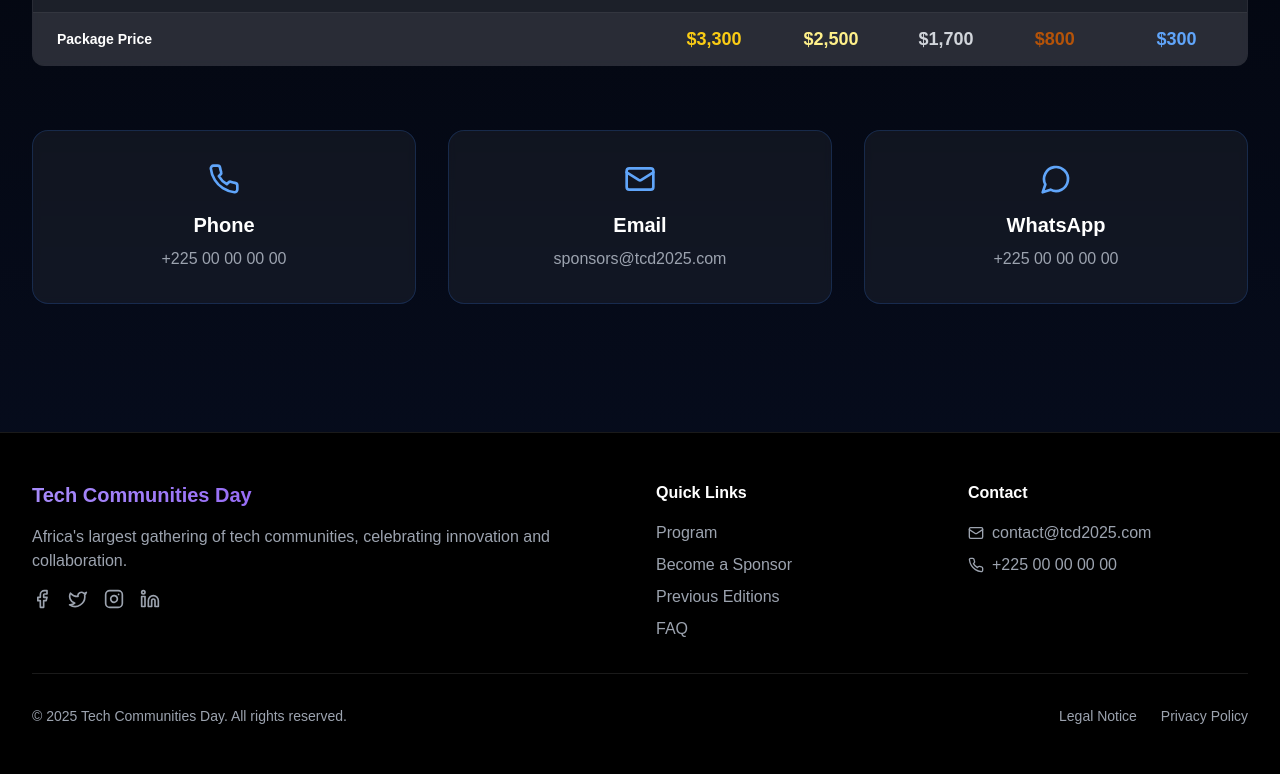
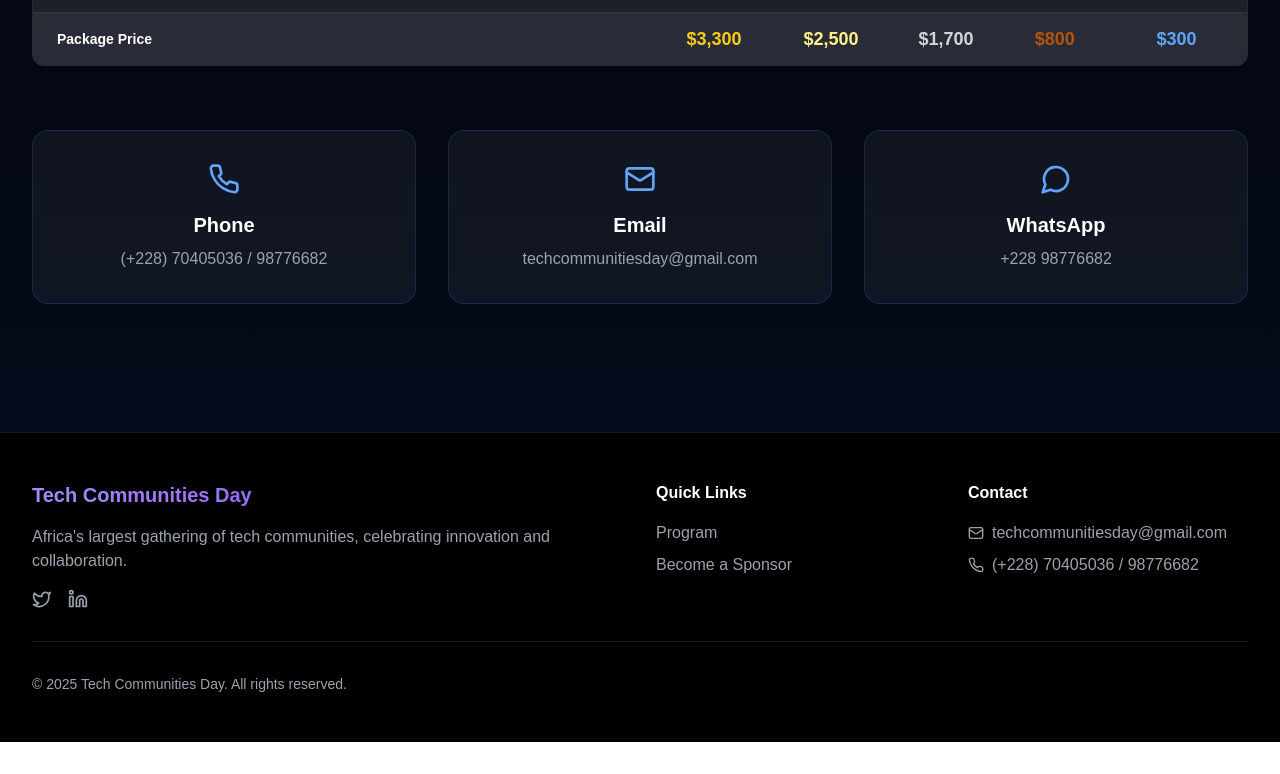
Before and after one commit to agnilondapakou/hyver, a React (Vite) app: page /tech-communities-day in a window 1280 px wide. Shown: the part 2401-3175 px from the top of the page. After the commit the page ends 3143 px from the top, so only its background shows below. Built offline with nearby package versions, Linux system fonts and the light colour scheme; a web font is replaced by a local one.

Commit message:
add right contact informations

```diff
--- a/src/components/TCDFooter.tsx
+++ b/src/components/TCDFooter.tsx
@@ -17,15 +17,9 @@
             </p>
             <div className="flex space-x-4">
               <a href="#" className="text-gray-400 hover:text-violet-400 transition-colors">
-                <Facebook className="w-5 h-5" />
-              </a>
-              <a href="#" className="text-gray-400 hover:text-violet-400 transition-colors">
                 <Twitter className="w-5 h-5" />
               </a>
-              <a href="#" className="text-gray-400 hover:text-violet-400 transition-colors">
-                <Instagram className="w-5 h-5" />
-              </a>
-              <a href="#" className="text-gray-400 hover:text-violet-400 transition-colors">
+              <a href="https://www.linkedin.com/company/tech-comm-day" target='_blank' className="text-gray-400 hover:text-violet-400 transition-colors">
                 <Linkedin className="w-5 h-5" />
               </a>
             </div>
@@ -45,16 +39,6 @@
                   Become a Sponsor
                 </a>
               </li>
-              <li>
-                <a href="#" className="text-gray-400 hover:text-white transition-colors">
-                  Previous Editions
-                </a>
-              </li>
-              <li>
-                <a href="#" className="text-gray-400 hover:text-white transition-colors">
-                  FAQ
-                </a>
-              </li>
             </ul>
           </div>
 
@@ -63,15 +47,15 @@
             <h4 className="text-white font-semibold mb-4">Contact</h4>
             <ul className="space-y-2">
               <li>
-                <a href="mailto:contact@tcd2025.com" className="text-gray-400 hover:text-white transition-colors flex items-center gap-2">
+                <a href="mailto:techcommunitiesday@gmail.com" className="text-gray-400 hover:text-white transition-colors flex items-center gap-2">
                   <Mail className="w-4 h-4" />
-                  contact@tcd2025.com
+                  techcommunitiesday@gmail.com
                 </a>
               </li>
               <li>
-                <a href="tel:+22500000000" className="text-gray-400 hover:text-white transition-colors flex items-center gap-2">
+                <a href="tel:+22898776682" className="text-gray-400 hover:text-white transition-colors flex items-center gap-2">
                   <Phone className="w-4 h-4" />
-                  +225 00 00 00 00
+                  (+228) 70405036 / 98776682
                 </a>
               </li>
             </ul>
@@ -84,14 +68,6 @@
             <p className="text-gray-400 text-sm">
               © {currentYear} Tech Communities Day. All rights reserved.
             </p>
-            <div className="flex space-x-6 mt-4 md:mt-0">
-              <a href="#" className="text-gray-400 hover:text-white text-sm">
-                Legal Notice
-              </a>
-              <a href="#" className="text-gray-400 hover:text-white text-sm">
-                Privacy Policy
-              </a>
-            </div>
           </div>
         </div>
       </div>
--- a/src/pages/TechCommunitiesDay.tsx
+++ b/src/pages/TechCommunitiesDay.tsx
@@ -243,22 +243,22 @@
 
           {/* Contact Section */}
           <div id="contact" className="grid grid-cols-1 md:grid-cols-3 gap-8 text-center">
-            <a href="tel:+22500000000" className="p-8 rounded-2xl bg-white/5 backdrop-blur-sm border border-blue-500/20 hover:bg-white/10 transition-all duration-300">
+            <a href="tel:+22898776682" className="p-8 rounded-2xl bg-white/5 backdrop-blur-sm border border-blue-500/20 hover:bg-white/10 transition-all duration-300">
               <Phone className="w-8 h-8 text-blue-400 mx-auto mb-4" />
               <h3 className="text-xl font-semibold mb-2">{t('phone')}</h3>
-              <p className="text-gray-400">+225 00 00 00 00</p>
+              <p className="text-gray-400">(+228) 70405036 / 98776682</p>
             </a>
 
-            <a href="mailto:sponsors@tcd2025.com" className="p-8 rounded-2xl bg-white/5 backdrop-blur-sm border border-blue-500/20 hover:bg-white/10 transition-all duration-300">
+            <a href="mailto:techcommunitiesday@gmail.com" className="p-8 rounded-2xl bg-white/5 backdrop-blur-sm border border-blue-500/20 hover:bg-white/10 transition-all duration-300">
               <Mail className="w-8 h-8 text-blue-400 mx-auto mb-4" />
               <h3 className="text-xl font-semibold mb-2">{t('email')}</h3>
-              <p className="text-gray-400">sponsors@tcd2025.com</p>
+              <p className="text-gray-400">techcommunitiesday@gmail.com</p>
             </a>
 
-            <a href="https://wa.me/22500000000" target="_blank" rel="noopener noreferrer" className="p-8 rounded-2xl bg-white/5 backdrop-blur-sm border border-blue-500/20 hover:bg-white/10 transition-all duration-300">
+            <a href="https://wa.me/22898776682" target="_blank" rel="noopener noreferrer" className="p-8 rounded-2xl bg-white/5 backdrop-blur-sm border border-blue-500/20 hover:bg-white/10 transition-all duration-300">
               <MessageCircle className="w-8 h-8 text-blue-400 mx-auto mb-4" />
               <h3 className="text-xl font-semibold mb-2">{t('whatsapp')}</h3>
-              <p className="text-gray-400">+225 00 00 00 00</p>
+              <p className="text-gray-400">+228 98776682</p>
             </a>
           </div>
         </div>
```
